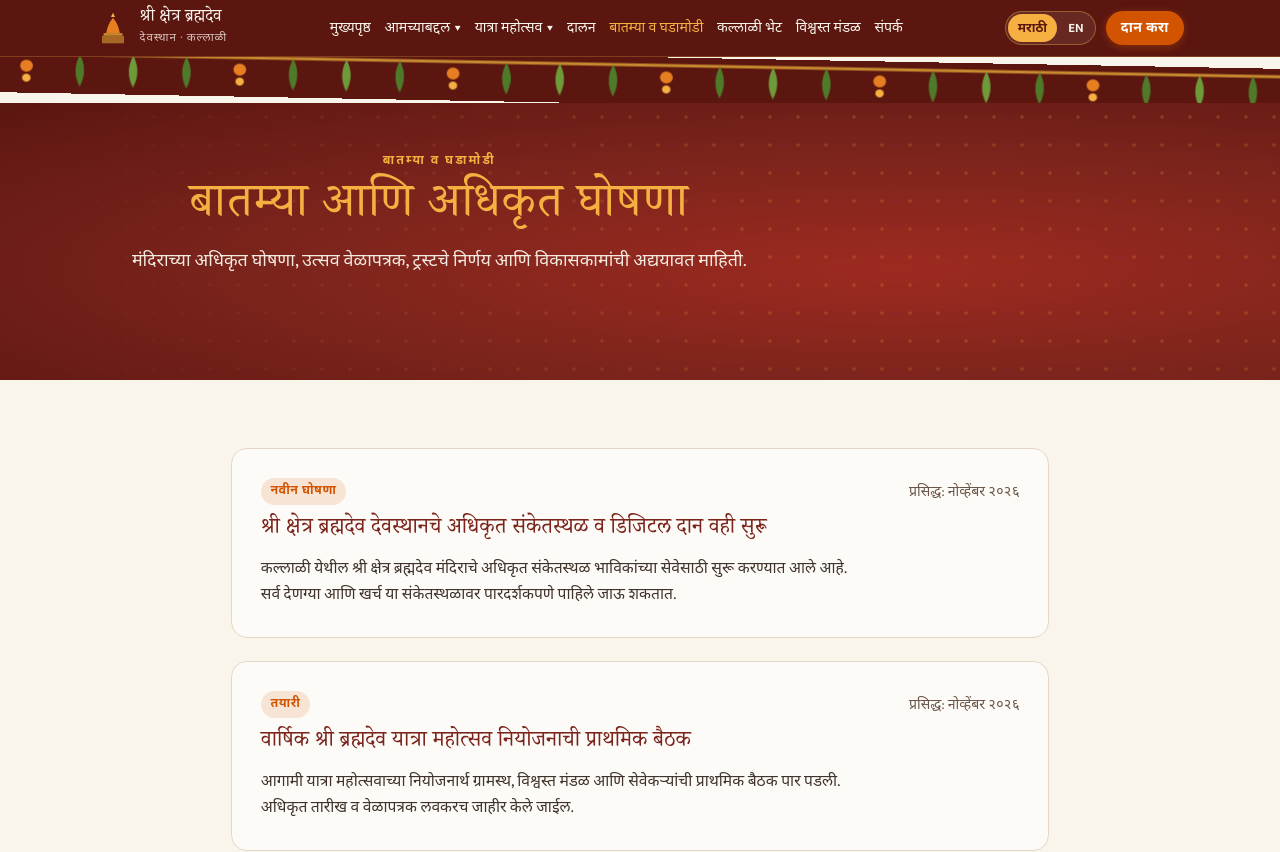
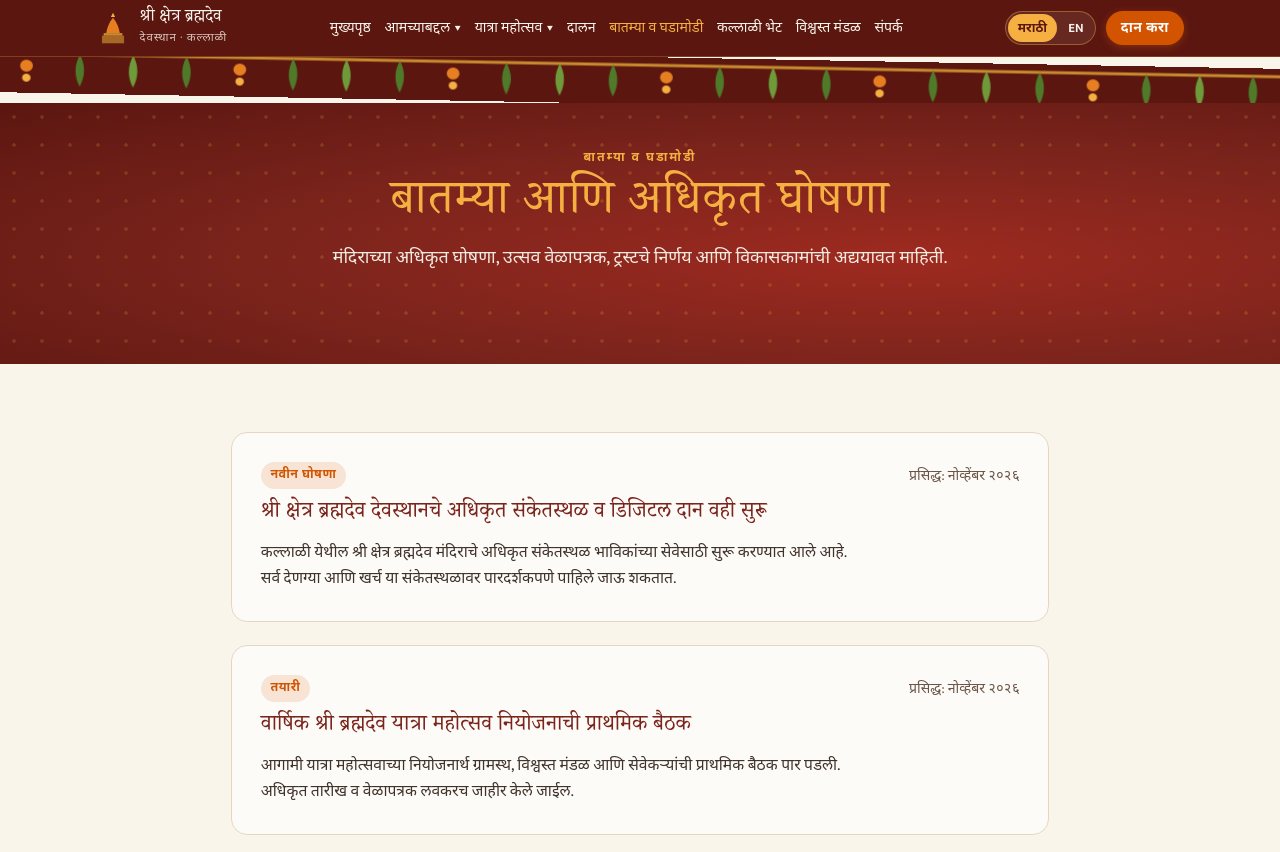
Before and after one commit to lovevarshney2007/brahmadev_kallali, a React (Vite) app in the folder client/: page /news in a window 1280 px wide. Shown: the top 852 px of the page. Built offline with nearby package versions, Linux system fonts and the light colour scheme; no server answers; a web font is replaced by a local one.

Commit message:
fix(layout): perfectly center News & Announcements and page-top hero banners

```diff
--- a/client/src/pages/Committee.jsx
+++ b/client/src/pages/Committee.jsx
@@ -60,7 +60,7 @@ export default function Committee() {
 
   return (
     <div className="page-committee">
-      <section className="page-top hero" style={{ paddingBottom: '2.5rem' }}>
+      <section className="page-top hero hero-centered" style={{ paddingBottom: '2.5rem' }}>
         <div className="wrap">
           <div className="head" style={{ maxWidth: '800px', margin: '0 auto', textAlign: 'center', justifyItems: 'center' }}>
             <span className="eyebrow" style={{ color: 'var(--gold-bright)' }}>{t.nav.committee}</span>
--- a/client/src/pages/News.jsx
+++ b/client/src/pages/News.jsx
@@ -44,7 +44,7 @@ export default function News() {
 
   return (
     <div className="page-news">
-      <section className="page-top hero" style={{ paddingBottom: '2.5rem' }}>
+      <section className="page-top hero hero-centered" style={{ paddingBottom: '2.5rem' }}>
         <div className="wrap">
           <div className="head" style={{ maxWidth: '800px', margin: '0 auto', textAlign: 'center', justifyItems: 'center' }}>
             <span className="eyebrow" style={{ color: 'var(--gold-bright)' }}>{t.nav.news}</span>
@@ -72,7 +72,7 @@ export default function News() {
 
       {/* News Articles List */}
       <div className="sec">
-        <div className="wrap" style={{ maxWidth: '850px' }}>
+        <div className="wrap" style={{ maxWidth: '850px', margin: '0 auto' }}>
           <div style={{ display: 'grid', gap: '1.5rem' }}>
             {defaultArticles.map((article) => (
               <article
--- a/client/src/pages/Yatra.jsx
+++ b/client/src/pages/Yatra.jsx
@@ -27,7 +27,7 @@ export default function Yatra() {
 
   return (
     <div className="page-yatra">
-      <section className="page-top hero" style={{ paddingBottom: '2.5rem' }}>
+      <section className="page-top hero hero-centered" style={{ paddingBottom: '2.5rem' }}>
         <div className="wrap">
           <div className="head" style={{ maxWidth: '800px', margin: '0 auto', textAlign: 'center', justifyItems: 'center' }}>
             <span className="eyebrow" style={{ color: 'var(--gold-bright)' }}>{t.nav.yatraMahotsav}</span>
--- a/client/src/styles.css
+++ b/client/src/styles.css
@@ -98,6 +98,12 @@ a{color:var(--cta)}
 .hero{position:relative;background:radial-gradient(ellipse at 70% 60%,#9E2A20 0%,var(--maroon) 50%,var(--maroon-2) 100%);color:var(--on-dark);overflow:hidden}
 .hero::after{content:"";position:absolute;inset:0;background-image:radial-gradient(circle at center,rgba(245,176,65,.18) 1.5px,transparent 2px);background-size:28px 28px;pointer-events:none;-webkit-mask-image:linear-gradient(90deg,transparent,#000 60%);mask-image:linear-gradient(90deg,transparent,#000 60%)}
 .hero .wrap{position:relative;z-index:1;display:grid;grid-template-columns:1.3fr .7fr;gap:2rem;align-items:center;padding-block:3rem 3.5rem}
+.page-top.hero .wrap,
+.hero-centered .wrap{display:flex;flex-direction:column;align-items:center;justify-content:center;text-align:center;padding-block:2.8rem 3.2rem}
+.page-top.hero .wrap .head,
+.hero-centered .wrap .head{max-width:820px;width:100%;margin:0 auto;text-align:center;justify-items:center}
+.page-top.hero::after,
+.hero-centered::after{-webkit-mask-image:none;mask-image:none}
 .hero-text{display:grid;gap:1.1rem;min-width:0}
 .mr-name{font-family:var(--display);color:var(--gold-bright);font-size:clamp(1.6rem,4.5vw,2.6rem);line-height:1.25}
 .hero h1{font-size:clamp(1.25rem,2.6vw,1.6rem);letter-spacing:.02em;color:var(--on-dark)}
```
